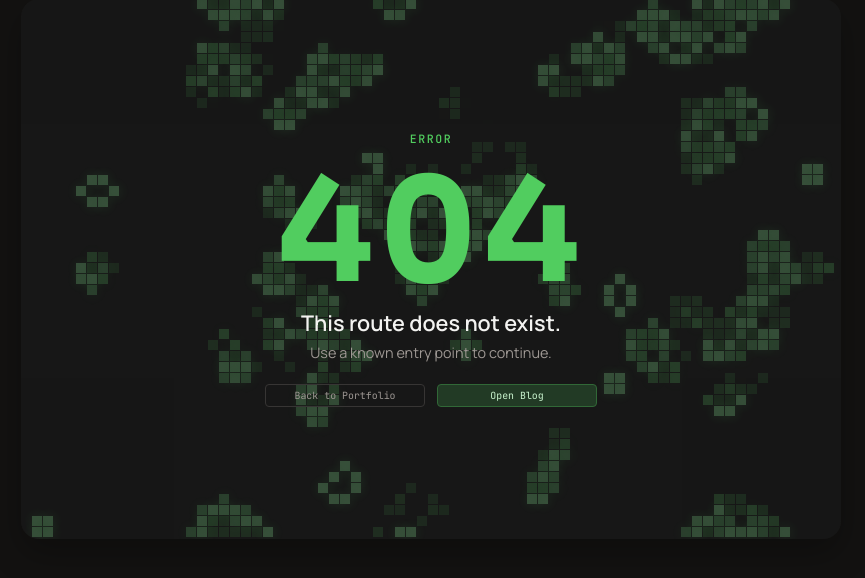
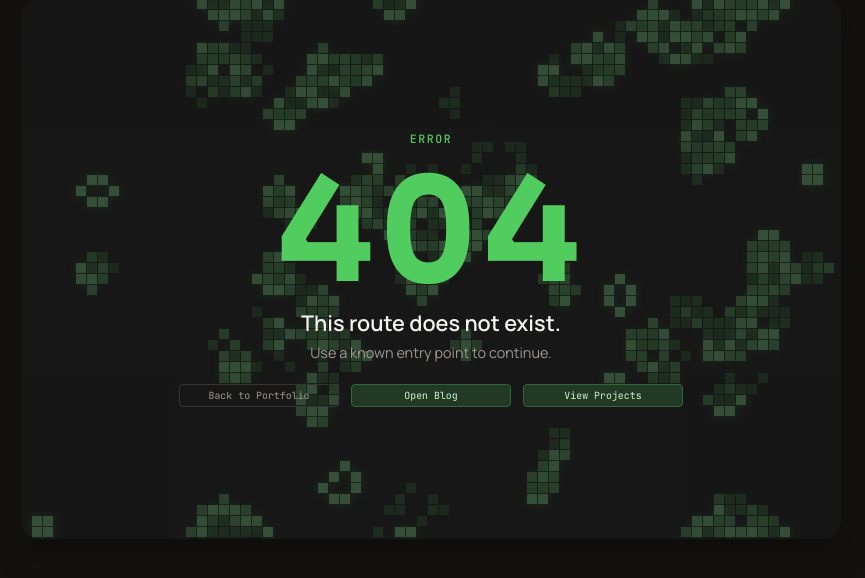
Before and after one commit to TheSecondComing123/Alan-Portfolio, a Node server app: template views/errors/404.ejs in a window 1280 px wide. Shown: the part 131-709 px from the top of the page, without its empty margins (209-1074 px from the left). Run offline with Node 20, Linux system fonts and the light colour scheme; the template is opened without the code that fills it, so the values that code supplies are empty.

Commit message:
feat: add /projects prefetch and 404 navigation link

```diff
--- a/views/errors/404.ejs
+++ b/views/errors/404.ejs
@@ -34,6 +34,7 @@
       <div class="not-found-actions" role="navigation" aria-label="Navigation options">
         <a class="project-link" href="/">Back to Portfolio</a>
         <a class="project-link not-found-secondary-action" href="/blog">Open Blog</a>
+        <a class="project-link not-found-secondary-action" href="/projects">View Projects</a>
       </div>
     </section>
   </main>
--- a/views/portfolio/index.ejs
+++ b/views/portfolio/index.ejs
@@ -43,6 +43,7 @@
   <link rel="stylesheet" href="/css/site.css?v=<%= assetVersion %>" />
   <link rel="icon" type="image/png" href="/images/favicon.png" />
   <link rel="prefetch" href="/blog" />
+  <link rel="prefetch" href="/projects" />
 
   <noscript>
     <link
```
